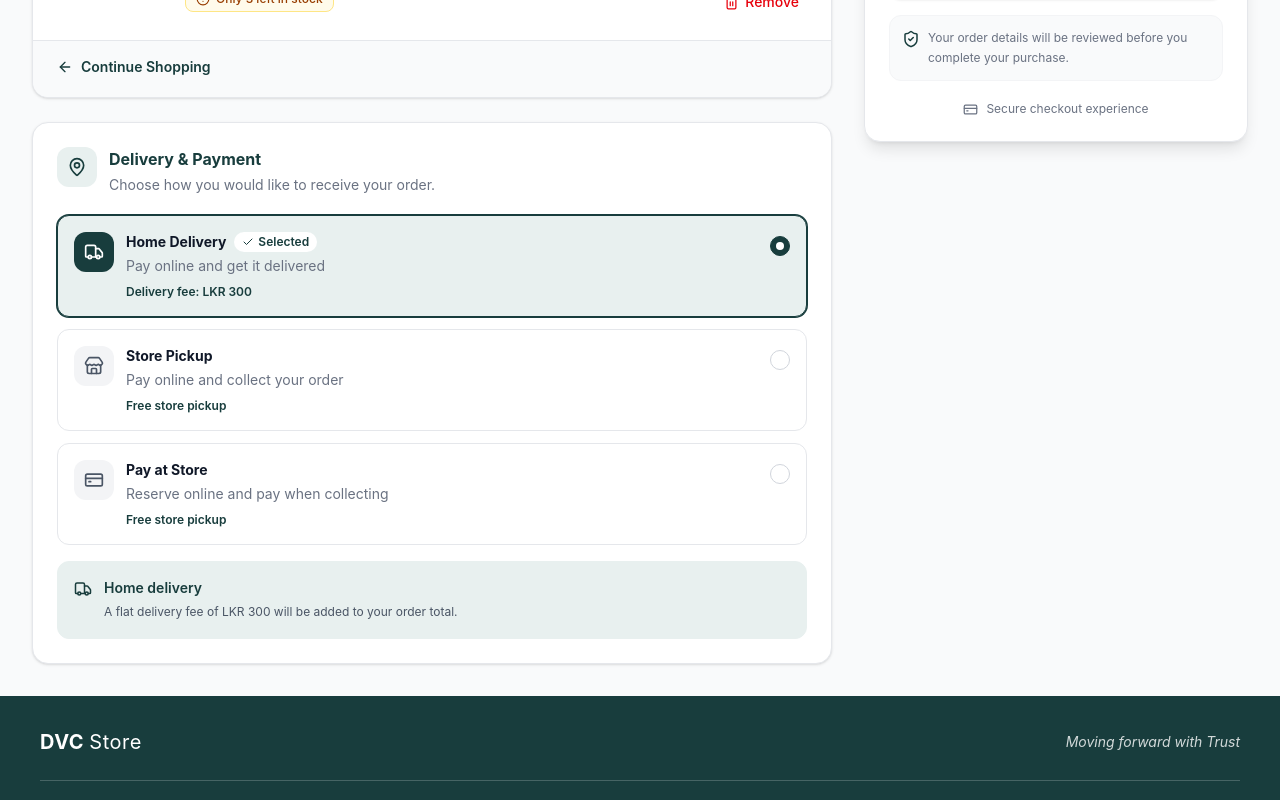
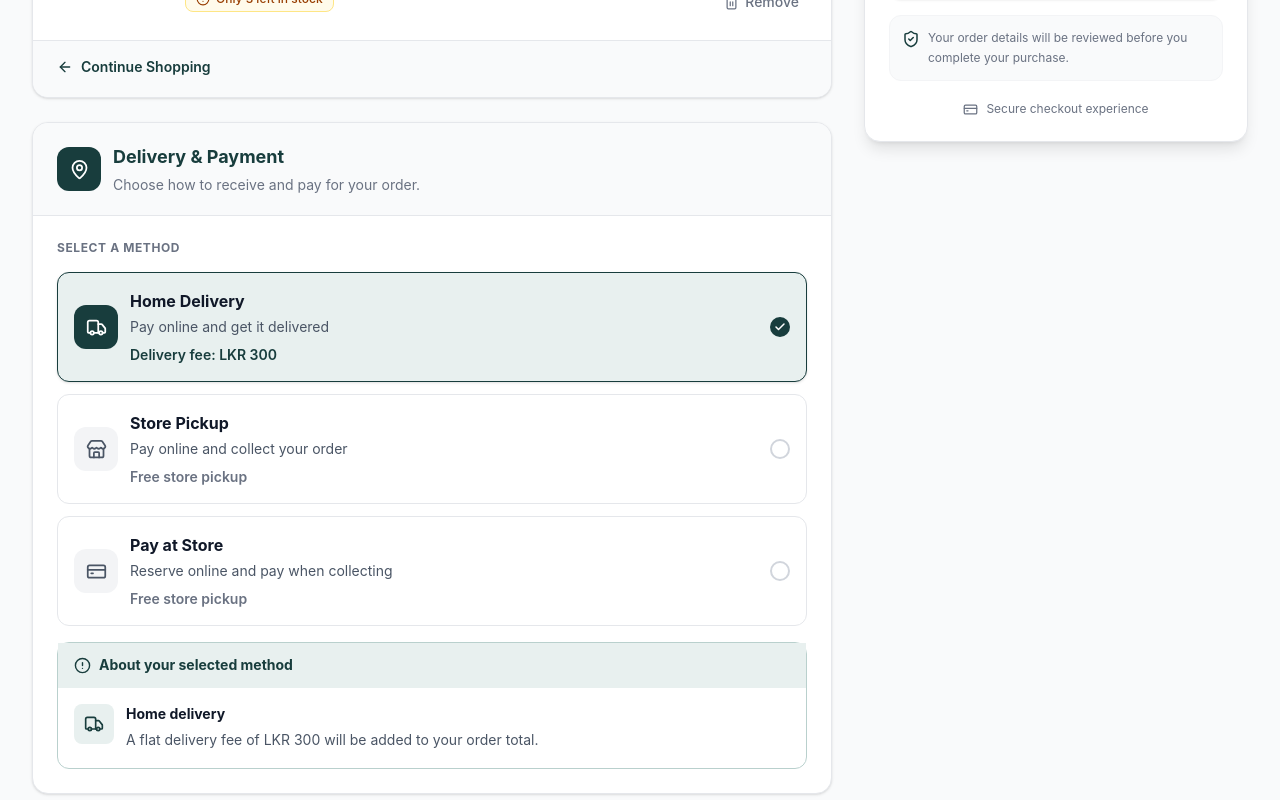
Before and after one commit to tilshanR/dvc-ecommerce, a React app in the folder frontend/: page /cart in a window 1280 px wide. Shown: the part 720-1520 px from the top of the page. Built offline with nearby package versions, Linux system fonts and the light colour scheme; no server answers; the HTML template or start-up script is replaced by a standard one.

Commit message:
feat(frontend): cart page enhancement

```diff
--- a/frontend/src/components/Navbar.jsx
+++ b/frontend/src/components/Navbar.jsx
@@ -137,7 +137,7 @@ export const NavBar = () => {
               </button>
 
               {categoriesOpen && (
-                <div className="absolute left-0 top-full z-[60] w-72 rounded-b-lg border border-gray-200 bg-white py-2 text-gray-800 shadow-xl">
+                <div className="absolute left-0 top-full z-60 w-72 rounded-b-lg border border-gray-200 bg-white py-2 text-gray-800 shadow-xl">
                   {categories.map((category) => {
                     const Icon = category.icon;
 
@@ -170,7 +170,7 @@ export const NavBar = () => {
                           </button>
 
                           {computerOpen && (
-                            <div className="absolute left-full top-0 z-[70] w-60 rounded-lg border border-gray-200 bg-white py-2 shadow-xl">
+                            <div className="absolute left-full top-0 z-70 w-60 rounded-lg border border-gray-200 bg-white py-2 shadow-xl">
                               {category.children.map((child) => (
                                 <Link
                                   key={child.label}
--- a/frontend/src/pages/Cart.jsx
+++ b/frontend/src/pages/Cart.jsx
@@ -1,4 +1,3 @@
-
 import { useMemo, useState } from "react";
 import { Link, useNavigate } from "react-router-dom";
 import {
@@ -43,8 +42,7 @@ const initialCartItems = [
   },
 ];
 
-const formatPrice = (price) =>
-  `LKR ${Number(price).toLocaleString("en-LK")}`;
+const formatPrice = (price) => `LKR ${Number(price).toLocaleString("en-LK")}`;
 
 const checkoutOptions = [
   {
@@ -74,28 +72,21 @@ export default function Cart() {
   const navigate = useNavigate();
 
   const [cartItems, setCartItems] = useState(initialCartItems);
-  const [selectedCheckout, setSelectedCheckout] =
-    useState("delivery-online");
+  const [selectedCheckout, setSelectedCheckout] = useState("delivery-online");
 
   const subtotal = useMemo(
     () =>
-      cartItems.reduce(
-        (total, item) => total + item.price * item.quantity,
-        0
-      ),
-    [cartItems]
+      cartItems.reduce((total, item) => total + item.price * item.quantity, 0),
+    [cartItems],
   );
 
   const totalQuantity = useMemo(
-    () =>
-      cartItems.reduce((total, item) => total + item.quantity, 0),
-    [cartItems]
+    () => cartItems.reduce((total, item) => total + item.quantity, 0),
+    [cartItems],
   );
 
   const shippingCost =
-    selectedCheckout === "delivery-online" && cartItems.length > 0
-      ? 300
-      : 0;
+    selectedCheckout === "delivery-online" && cartItems.length > 0 ? 300 : 0;
 
   const total = subtotal + shippingCost;
 
@@ -111,7 +102,7 @@ export default function Cart() {
         }
 
         return { ...item, quantity: newQuantity };
-      })
+      }),
     );
   };
 
@@ -134,7 +125,7 @@ export default function Cart() {
   };
 
   const selectedOption = checkoutOptions.find(
-    (option) => option.id === selectedCheckout
+    (option) => option.id === selectedCheckout,
   );
 
   return (
@@ -142,18 +133,13 @@ export default function Cart() {
       <div className="mx-auto max-w-7xl px-4 py-8 sm:px-6 lg:px-8">
         {/* Breadcrumb */}
         <div className="mb-6 flex items-center gap-2 text-sm text-gray-500">
-          <Link
-            to="/"
-            className="transition hover:text-[#183d3d]"
-          >
+          <Link to="/" className="transition hover:text-[#183d3d]">
             Home
           </Link>
 
           <ChevronRight size={15} />
 
-          <span className="font-medium text-[#183d3d]">
-            Shopping Cart
-          </span>
+          <span className="font-medium text-[#183d3d]">Shopping Cart</span>
         </div>
 
         {/* Page heading */}
@@ -175,8 +161,8 @@ export default function Cart() {
           </div>
 
           <div className="text-sm font-medium text-gray-500">
-            {totalQuantity} {totalQuantity === 1 ? "item" : "items"} in
-            your cart
+            {totalQuantity} {totalQuantity === 1 ? "item" : "items"} in your
+            cart
           </div>
         </div>
 
@@ -192,8 +178,8 @@ export default function Cart() {
             </h2>
 
             <p className="mx-auto mb-7 max-w-md text-sm leading-6 text-gray-500">
-              You haven't added any products yet. Explore our store and
-              find something you like.
+              You haven't added any products yet. Explore our store and find
+              something you like.
             </p>
 
             <Link
@@ -210,9 +196,7 @@ export default function Cart() {
             <div className="space-y-6 lg:col-span-2">
               <section className="overflow-hidden rounded-2xl border border-gray-200 bg-white shadow-sm">
                 <div className="flex items-center justify-between border-b border-gray-200 px-5 py-4 sm:px-6">
-                  <h2 className="font-bold text-[#183d3d]">
-                    Cart Items
-                  </h2>
+                  <h2 className="font-bold text-[#183d3d]">Cart Items</h2>
 
                   <span className="rounded-full bg-[#e8f0ef] px-3 py-1 text-xs font-semibold text-[#183d3d]">
                     {cartItems.length} products
@@ -268,9 +252,7 @@ export default function Cart() {
                           <div className="inline-flex items-center rounded-xl border border-gray-200 bg-white">
                             <button
                               type="button"
-                              onClick={() =>
-                                updateQuantity(item.id, -1)
-                              }
+                              onClick={() => updateQuantity(item.id, -1)}
                               disabled={item.quantity <= 1}
                               aria-label={`Decrease quantity of ${item.name}`}
                               className="flex h-10 w-10 items-center justify-center rounded-l-xl text-gray-600 transition hover:bg-[#e8f0ef] hover:text-[#183d3d] disabled:cursor-not-allowed disabled:opacity-40"
@@ -284,9 +266,7 @@ export default function Cart() {
 
                             <button
                               type="button"
-                              onClick={() =>
-                                updateQuantity(item.id, 1)
-                              }
+                              onClick={() => updateQuantity(item.id, 1)}
                               disabled={item.quantity >= item.stock}
                               aria-label={`Increase quantity of ${item.name}`}
                               className="flex h-10 w-10 items-center justify-center rounded-r-xl text-gray-600 transition hover:bg-[#e8f0ef] hover:text-[#183d3d] disabled:cursor-not-allowed disabled:opacity-40"
@@ -296,9 +276,7 @@ export default function Cart() {
                           </div>
 
                           <div className="text-right">
-                            <p className="text-xs text-gray-500">
-                              Item total
-                            </p>
+                            <p className="text-xs text-gray-500">Item total</p>
 
                             <p className="mt-1 font-bold text-gray-900">
                               {formatPrice(item.price * item.quantity)}
@@ -308,7 +286,7 @@ export default function Cart() {
                           <button
                             type="button"
                             onClick={() => removeItem(item.id)}
-                            className="inline-flex items-center gap-1.5 rounded-lg px-2 py-1 text-sm font-medium text-red-600 transition hover:bg-red-50 hover:text-red-700"
+                            className="inline-flex items-center gap-1.5 rounded-lg px-2 py-1 text-sm font-medium text-gray-500 transition hover:bg-gray-100 hover:text-gray-800 focus-visible:outline-none focus-visible:ring-2 focus-visible:ring-[#183d3d] focus-visible:ring-offset-2"
                           >
                             <Trash2 size={15} />
                             Remove
@@ -331,150 +309,159 @@ export default function Cart() {
               </section>
 
               {/* Checkout method */}
-              <section className="rounded-2xl border border-gray-200 bg-white p-5 shadow-sm sm:p-6">
-                <div className="mb-5 flex items-start gap-3">
-                  <div className="flex h-10 w-10 shrink-0 items-center justify-center rounded-xl bg-[#e8f0ef] text-[#183d3d]">
-                    <MapPin size={20} />
+
+              {/* Delivery & Payment */}
+              <section className="overflow-hidden rounded-2xl border border-gray-200 bg-white shadow-sm">
+                {/* Section heading */}
+                <div className="flex items-center gap-3 border-b border-gray-200 bg-gray-50 px-5 py-5 sm:px-6">
+                  <div className="flex h-11 w-11 shrink-0 items-center justify-center rounded-xl bg-[#183d3d] text-white">
+                    <MapPin size={21} />
                   </div>
 
                   <div>
-                    <h2 className="font-bold text-[#183d3d]">
+                    <h2 className="text-lg font-bold text-[#183d3d]">
                       Delivery & Payment
                     </h2>
-
                     <p className="mt-1 text-sm text-gray-500">
-                      Choose how you would like to receive your order.
+                      Choose how to receive and pay for your order.
                     </p>
                   </div>
                 </div>
 
+                <div className="space-y-4 p-5 sm:p-6">
+                  {/* Method selection heading */}
+                  <p className="text-xs font-bold uppercase tracking-wider text-gray-500">
+                    Select a method
+                  </p>
+
+                  {/* Delivery options */}
                   <div className="space-y-3">
                     {checkoutOptions.map((option) => {
                       const Icon = option.icon;
-                    const isSelected =
-                      selectedCheckout === option.id;
+                      const isSelected = selectedCheckout === option.id;
 
                       return (
                         <button
                           key={option.id}
                           type="button"
-                        onClick={() =>
-                          setSelectedCheckout(option.id)
-                        }
-                        className={`flex w-full items-start gap-3 rounded-xl border p-4 text-left transition focus:outline-none focus:ring-2 focus:ring-[#183d3d] focus:ring-offset-2 ${
+                          aria-pressed={isSelected}
+                          onClick={() => setSelectedCheckout(option.id)}
+                          className={`flex w-full items-center gap-3 rounded-xl border p-4 text-left transition duration-200 focus-visible:outline-none focus-visible:ring-2 focus-visible:ring-[#183d3d] focus-visible:ring-offset-2 ${
                             isSelected
-                            ? "border-[#183d3d] bg-[#e8f0ef] ring-1 ring-[#183d3d]"
-                            : "border-gray-200 bg-white hover:border-[#183d3d]/40 hover:bg-gray-50"
+                              ? "border-[#183d3d] bg-[#e8f0ef] shadow-sm"
+                              : "border-gray-200 bg-white hover:border-gray-300 hover:bg-gray-50"
                           }`}
                         >
+                          {/* Icon */}
                           <div
-                          className={`flex h-10 w-10 shrink-0 items-center justify-center rounded-xl ${
+                            className={`flex h-11 w-11 shrink-0 items-center justify-center rounded-xl ${
                               isSelected
                                 ? "bg-[#183d3d] text-white"
                                 : "bg-gray-100 text-gray-600"
                             }`}
                           >
-                          <Icon size={20} />
+                            <Icon size={21} />
                           </div>
 
+                          {/* Option information */}
                           <div className="min-w-0 flex-1">
-                          <div className="flex flex-wrap items-center gap-2">
-                            <span className="text-sm font-bold text-gray-900">
+                            <p className="font-bold text-gray-900">
                               {option.title}
-                            </span>
+                            </p>
 
-                            {isSelected && (
-                              <span className="inline-flex items-center gap-1 rounded-full bg-white px-2 py-0.5 text-xs font-semibold text-[#183d3d]">
-                                <Check size={12} />
-                                Selected
-                              </span>
-                            )}
-                          </div>
-
-                          <p className="mt-1 text-sm text-gray-500">
+                            <p className="mt-1 text-sm leading-5 text-gray-600">
                               {option.subtitle}
                             </p>
 
-                          <p className="mt-2 text-xs font-semibold text-[#183d3d]">
+                            <p
+                              className={`mt-2 text-sm font-semibold ${
+                                isSelected ? "text-[#183d3d]" : "text-gray-500"
+                              }`}
+                            >
                               {option.detail}
                             </p>
                           </div>
 
-                        <span
-                          className={`mt-1 flex h-5 w-5 shrink-0 items-center justify-center rounded-full border ${
+                          {/* Selection indicator */}
+                          <div
+                            className={`flex h-5 w-5 shrink-0 items-center justify-center rounded-full border-2 ${
                               isSelected
                                 ? "border-[#183d3d] bg-[#183d3d]"
                                 : "border-gray-300 bg-white"
                             }`}
+                            aria-hidden="true"
                           >
                             {isSelected && (
-                            <span className="h-2 w-2 rounded-full bg-white" />
+                              <Check size={12} strokeWidth={3} color="white" />
                             )}
-                        </span>
+                          </div>
                         </button>
                       );
                     })}
                   </div>
 
-                {selectedCheckout === "delivery-online" && (
-                  <div className="mt-4 flex items-start gap-3 rounded-xl border border-[#e8f0ef] bg-[#e8f0ef] p-4">
-                    <Truck
-                      size={18}
-                      className="mt-0.5 shrink-0 text-[#183d3d]"
-                    />
+                  {/* Separate explanation panel */}
+                  <div
+                    aria-live="polite"
+                    className="rounded-xl border border-[#b9d0cd] bg-white"
+                  >
+                    <div className="flex items-center gap-2 border-b border-[#e8f0ef] bg-[#e8f0ef] px-4 py-3">
+                      <AlertCircle size={17} className="text-[#183d3d]" />
 
-                    <div>
-                      <p className="text-sm font-semibold text-[#183d3d]">
-                        Home delivery
+                      <h3 className="text-sm font-bold text-[#183d3d]">
+                        About your selected method
+                      </h3>
+                    </div>
+
+                    <div className="flex items-start gap-3 p-4">
+                      {(() => {
+                        const selectedOption = checkoutOptions.find(
+                          (option) => option.id === selectedCheckout,
+                        );
+
+                        const SelectedIcon = selectedOption?.icon || Truck;
+
+                        const descriptions = {
+                          "delivery-online": {
+                            title: "Home delivery",
+                            description:
+                              "A flat delivery fee of LKR 300 will be added to your order total.",
+                          },
+                          "pickup-online": {
+                            title: "Store pickup with online payment",
+                            description:
+                              "Pay online during checkout and collect your order from the store. There is no delivery fee.",
+                          },
+                          "pickup-store": {
+                            title: "Store pickup with payment at collection",
+                            description:
+                              "Your order will be reserved for store pickup. Pay when you collect your order. There is no delivery fee.",
+                          },
+                        };
+
+                        const details = descriptions[selectedCheckout];
+
+                        return (
+                          <>
+                            <div className="flex h-10 w-10 shrink-0 items-center justify-center rounded-lg bg-[#e8f0ef] text-[#183d3d]">
+                              <SelectedIcon size={20} />
+                            </div>
+
+                            <div className="min-w-0 flex-1">
+                              <p className="text-sm font-bold text-gray-900">
+                                {details.title}
                               </p>
 
-                      <p className="mt-1 text-xs leading-5 text-gray-600">
-                        A flat delivery fee of LKR 300 will be added to
-                        your order total.
+                              <p className="mt-1 text-sm leading-6 text-gray-600">
+                                {details.description}
                               </p>
                             </div>
-                  </div>
-                )}
-
-                {selectedCheckout === "pickup-online" && (
-                  <div className="mt-4 flex items-start gap-3 rounded-xl border border-[#e8f0ef] bg-[#e8f0ef] p-4">
-                    <PackageCheck
-                      size={18}
-                      className="mt-0.5 shrink-0 text-[#183d3d]"
-                    />
-
-                    <div>
-                      <p className="text-sm font-semibold text-[#183d3d]">
-                        Free store pickup
-                      </p>
-
-                      <p className="mt-1 text-xs leading-5 text-gray-600">
-                        Complete payment online and collect your order
-                        from the store.
-                      </p>
+                          </>
+                        );
+                      })()}
                     </div>
                   </div>
-                )}
-
-                {selectedCheckout === "pickup-store" && (
-                  <div className="mt-4 flex items-start gap-3 rounded-xl border border-[#e8f0ef] bg-[#e8f0ef] p-4">
-                    <Store
-                      size={18}
-                      className="mt-0.5 shrink-0 text-[#183d3d]"
-                    />
-
-                    <div>
-                      <p className="text-sm font-semibold text-[#183d3d]">
-                        Pay when collecting
-                      </p>
-
-                      <p className="mt-1 text-xs leading-5 text-gray-600">
-                        Your order will be reserved for store pickup.
-                        Payment is made when you collect it.
-                      </p>
                 </div>
-                  </div>
-                )}
               </section>
             </div>
 
@@ -482,9 +469,7 @@ export default function Cart() {
             <aside className="self-start lg:sticky lg:top-32 lg:z-20 lg:h-fit">
               <section className="overflow-hidden rounded-2xl border border-gray-200 bg-white shadow-lg">
                 <div className="bg-[#183d3d] px-5 py-5 text-white sm:px-6">
-                  <h2 className="text-lg font-bold">
-                    Order Summary
-                  </h2>
+                  <h2 className="text-lg font-bold">Order Summary</h2>
 
                   <p className="mt-1 text-sm text-white/75">
                     Review your order total
@@ -506,9 +491,7 @@ export default function Cart() {
                     <span className="text-gray-500">Shipping</span>
 
                     <span className="font-semibold text-gray-900">
-                      {shippingCost === 0
-                        ? "FREE"
-                        : formatPrice(shippingCost)}
+                      {shippingCost === 0 ? "FREE" : formatPrice(shippingCost)}
                     </span>
                   </div>
 
@@ -533,9 +516,7 @@ export default function Cart() {
 
                   <div className="border-t border-dashed border-gray-200 pt-4">
                     <div className="flex items-center justify-between gap-3">
-                      <span className="font-semibold text-gray-800">
-                        Total
-                      </span>
+                      <span className="font-semibold text-gray-800">Total</span>
 
                       <span className="text-2xl font-bold tracking-tight text-[#183d3d]">
                         {formatPrice(total)}
@@ -565,8 +546,8 @@ export default function Cart() {
                     />
 
                     <p className="text-xs leading-5 text-gray-500">
-                      Your order details will be reviewed before you
-                      complete your purchase.
+                      Your order details will be reviewed before you complete
+                      your purchase.
                     </p>
                   </div>
 
```
Lines whose indentation alone changed are shown as unchanged.
